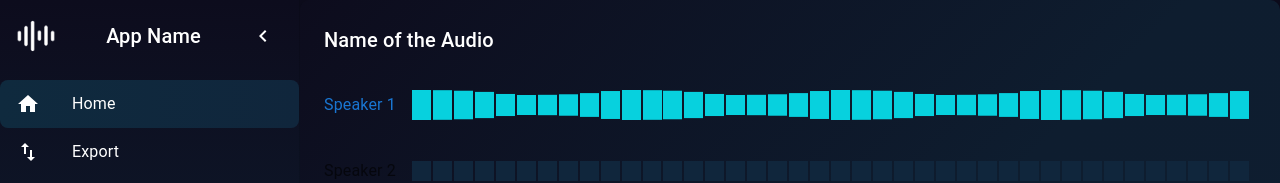
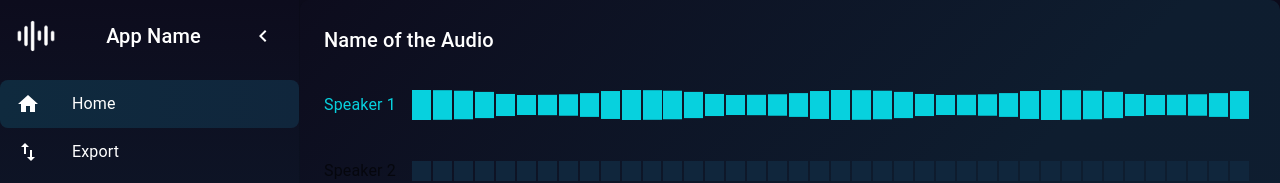
Before and after one commit to KaterinaSmilevska/SpeakerDiarizationFrontend, a React (Create React App) app in the folder speaker-diarization-frontend/: page / in a window 1280 px wide. Shown: the top 183 px of the page. Built offline with nearby package versions, Linux system fonts and the light colour scheme.

Commit message:
Changed the colors of the speakers

```diff
--- a/speaker-diarization-frontend/src/components/SpeakerWaveForm/SpeakerWaveForm.jsx
+++ b/speaker-diarization-frontend/src/components/SpeakerWaveForm/SpeakerWaveForm.jsx
@@ -28,7 +28,8 @@ const SpeakerWaveform = ({ speakers, currentTime, isPlaying }) => {
                     <Box key={index} sx={{ mb: 2, display: 'flex', alignItems: 'center' }}>
                         <Typography
                             variant="subtitle1"
-                            color={isSpeaking ? "primary" : "textSecondary"}
+                            color={isSpeaking ? '#07D1DE' : "textSecondary"}
+                            font-weight = {isSpeaking ? 'bold' : 'normal'}
                             sx={{ mr: 2 }}
                         >
                             {speaker.name}
```
